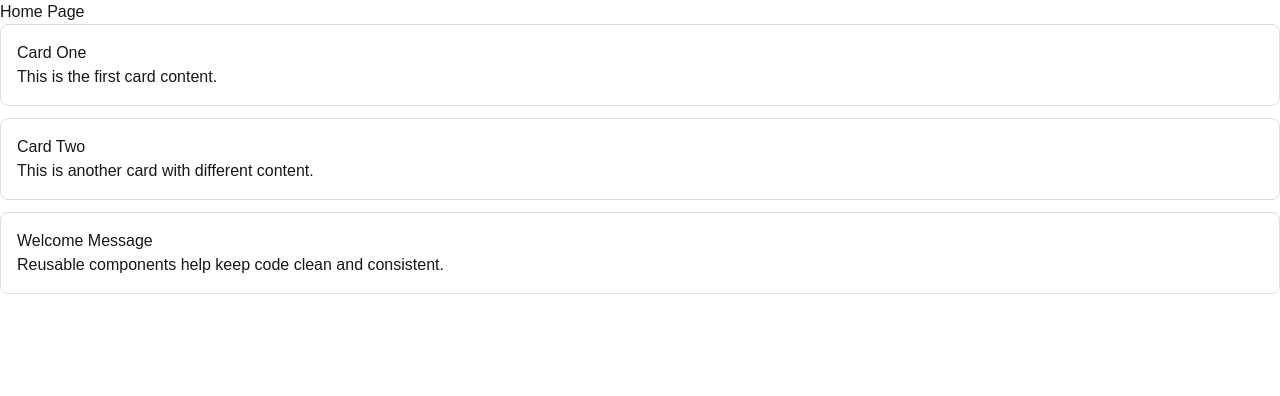
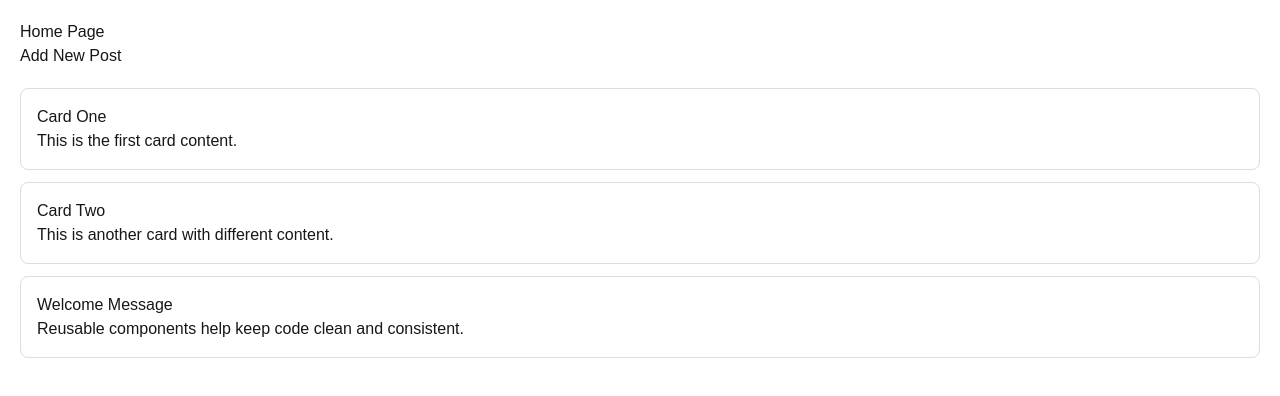
Before and after one commit to jeremiahongwenyi/alx-project-0x02-setup, a Next.js app in the folder alx-project-0x02/: page /home in a window 1280 px wide. Shown: the top 396 px of the page. Built offline with nearby package versions, Linux system fonts and the light colour scheme.

Commit message:
question 3

```diff
--- /dev/null
+++ b/alx-project-0x02/components/common/PostModal.tsx
@@ -0,0 +1,71 @@
+import { useState, CSSProperties } from "react";
+
+interface PostModalProps {
+  open: boolean;
+  onClose: () => void;
+  onAdd: (title: string, content: string) => void;
+}
+
+export default function PostModal({ open, onClose, onAdd }: PostModalProps) {
+  const [title, setTitle] = useState("");
+  const [content, setContent] = useState("");
+
+  if (!open) return null;
+
+  const handleSubmit = () => {
+    onAdd(title, content);
+    setTitle("");
+    setContent("");
+    onClose();
+  };
+
+  return (
+    <div style={overlayStyle}>
+      <div style={modalStyle}>
+        <h2>Add Post</h2>
+
+        <input
+          placeholder="Title"
+          value={title}
+          onChange={(e) => setTitle(e.target.value)}
+          style={inputStyle}
+        />
+
+        <textarea
+          placeholder="Content"
+          value={content}
+          onChange={(e) => setContent(e.target.value)}
+          style={textareaStyle}
+        />
+
+        <button onClick={handleSubmit}>Submit</button>
+      </div>
+    </div>
+  );
+}
+
+const overlayStyle: CSSProperties = {
+  position: "fixed",
+  inset: "0",
+  background: "rgba(0,0,0,0.4)",
+};
+
+const modalStyle: CSSProperties = {
+  background: "#fff",
+  padding: "20px",
+  margin: "150px auto",
+  width: "300px",
+};
+
+const inputStyle: CSSProperties = {
+  width: "100%",
+  marginBottom: "10px",
+  padding: "8px",
+};
+
+const textareaStyle: CSSProperties = {
+  width: "100%",
+  height: "60px",
+  marginBottom: "10px",
+  padding: "8px",
+};
--- a/alx-project-0x02/pages/home.tsx
+++ b/alx-project-0x02/pages/home.tsx
@@ -1,27 +1,45 @@
-import React from 'react'
-import Card from '@/components/common/Card'
+import { useState } from "react";
+import Card from "@/components/common/Card";
+import PostModal from "@/components/common/PostModal";
 
-function home() {
+interface Post {
+  title: string;
+  content: string;
+}
+
+export default function Home() {
+  const [isModalOpen, setIsModalOpen] = useState(false);
+
+  const [posts, setPosts] = useState<Post[]>([
+    { title: "Card One", content: "This is the first card content." },
+    { title: "Card Two", content: "This is another card with different content." },
+    { title: "Welcome Message", content: "Reusable components help keep code clean and consistent." }
+  ]);
+
+  const handleAddPost = (title: string, content: string) => {
+    setPosts((prevPosts) => [...prevPosts, { title, content }]);
+  };
+
   return (
-    <div>
+    <div style={{ padding: "20px" }}>
       <h1>Home Page</h1>
 
-      <Card
-        title="Card One"
-        content="This is the first card content."
-      />
+      <button
+        onClick={() => setIsModalOpen(true)}
+        style={{ marginBottom: "20px" }}
+      >
+        Add New Post
+      </button>
 
-      <Card
-        title="Card Two"
-        content="This is another card with different content."
-      />
+      {posts.map((post, index) => (
+        <Card key={index} title={post.title} content={post.content} />
+      ))}
 
-      <Card
-        title="Welcome Message"
-        content="Reusable components help keep code clean and consistent."
+      <PostModal
+        open={isModalOpen}
+        onClose={() => setIsModalOpen(false)}
+        onAdd={handleAddPost}
       />
     </div>
-  )
+  );
 }
-
-export default home
```
